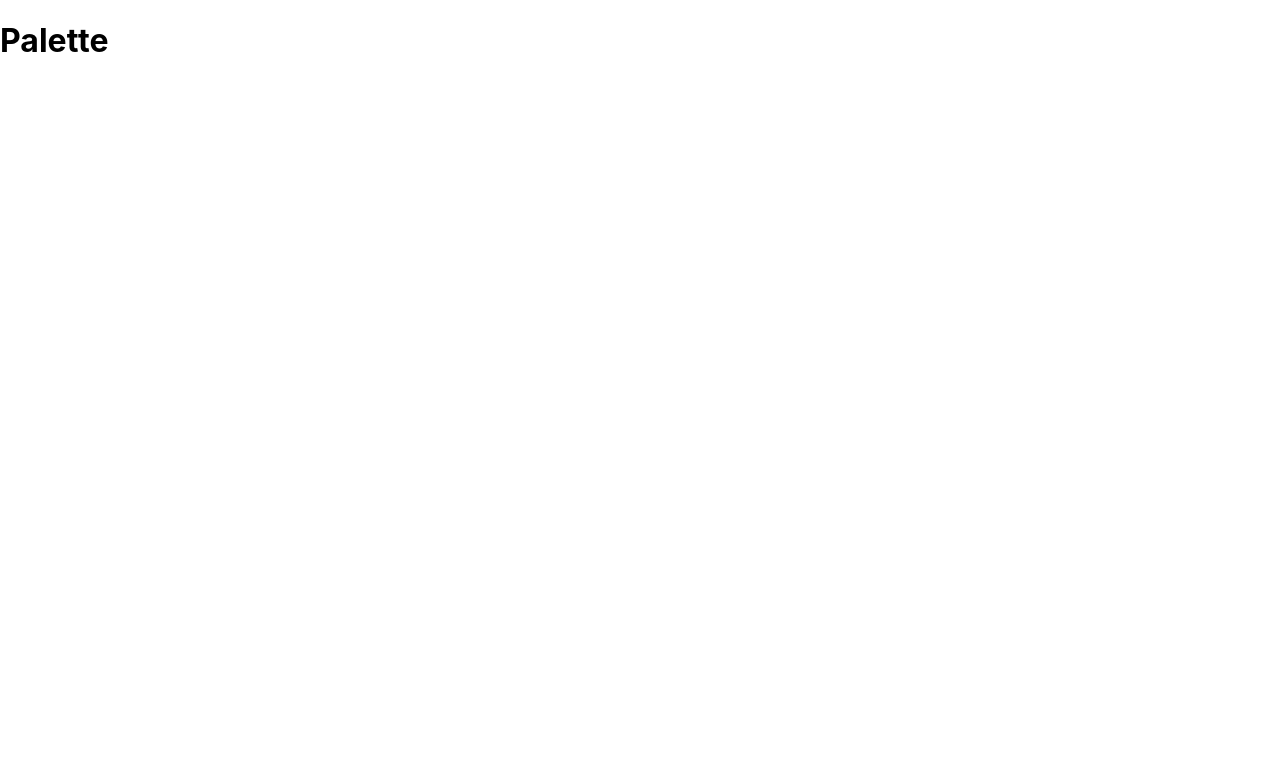
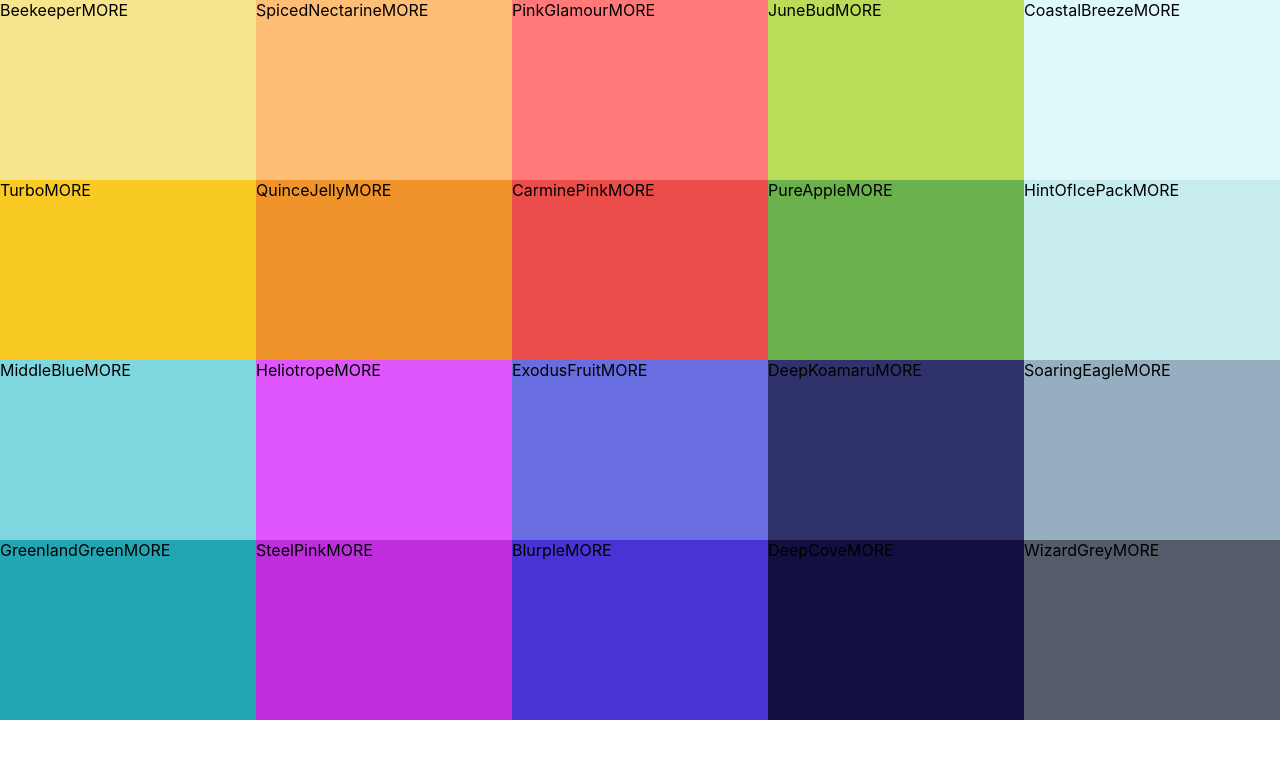
Before and after one commit to AymanStarlight/color-palettes-app, a React (Create React App) app: page / in a window 1280 px wide. Shown: the top 758 px of the page. Built offline with nearby package versions, Linux system fonts and the light colour scheme.

Commit message:
Added the ColorBox component

```diff
--- /dev/null
+++ b/src/ColorBox.js
@@ -0,0 +1,15 @@
+import React, { Component } from 'react'
+import './Styles/ColorBox.css'
+
+class ColorBox extends Component {
+    render() {
+        return (
+            <div style={{ background: this.props.background }} className='ColorBox'>
+                <span>{this.props.name}</span>
+                <span>MORE</span>
+            </div>
+        )
+    }
+}
+
+export default ColorBox
--- a/src/Palette.js
+++ b/src/Palette.js
@@ -1,10 +1,20 @@
 import React, { Component } from 'react'
+import ColorBox from './ColorBox'
+import './Styles/Palette.css'
 
 class Palette extends Component {
     render() {
+        const colorBoxes = this.props.colors.map(color => (
+            <ColorBox background={color.color} name={color.name} />
+        ))
         return (
-            <div>
-                <h1>Palette</h1>
+            <div className='Palette'>
+                {/* NavBar goes Here */}
+                <div className="Palette-colors">
+                    {/* Bunch of color boxes */}
+                    {colorBoxes}
+                </div>
+                {/* Footer goes here */}
             </div>
         )
     }
--- /dev/null
+++ b/src/Styles/ColorBox.css
@@ -0,0 +1,8 @@
+.ColorBox {
+	height: 25%;
+	width: 20%;
+	margin: 0 auto;
+	position: relative;
+	display: inline-block;
+	cursor: pointer;
+}
--- /dev/null
+++ b/src/Styles/Palette.css
@@ -0,0 +1,7 @@
+.Palette {
+	height: 100vh;
+}
+
+.Palette-colors {
+	height: 90%;
+}
```
Also changed, not shown: 1 other file (tests, documents, lock files or other folders).
